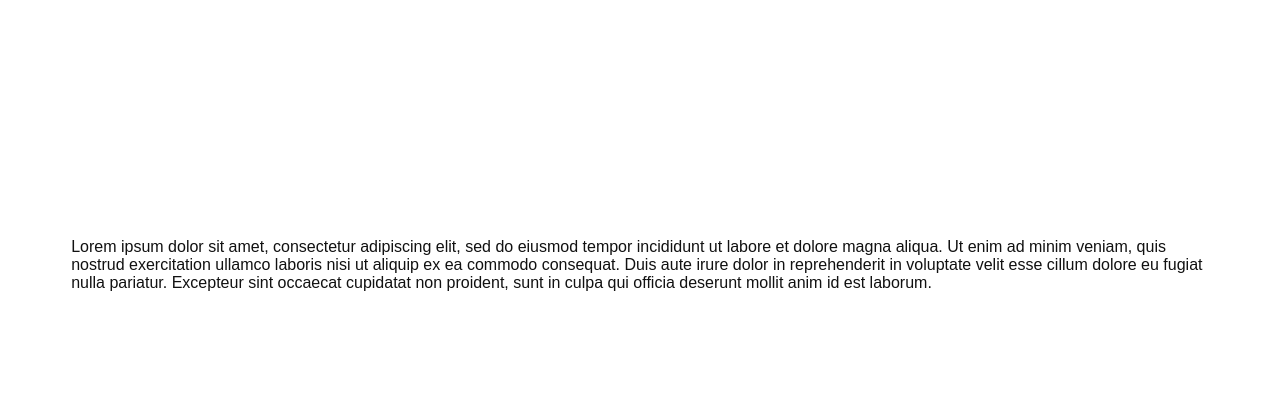
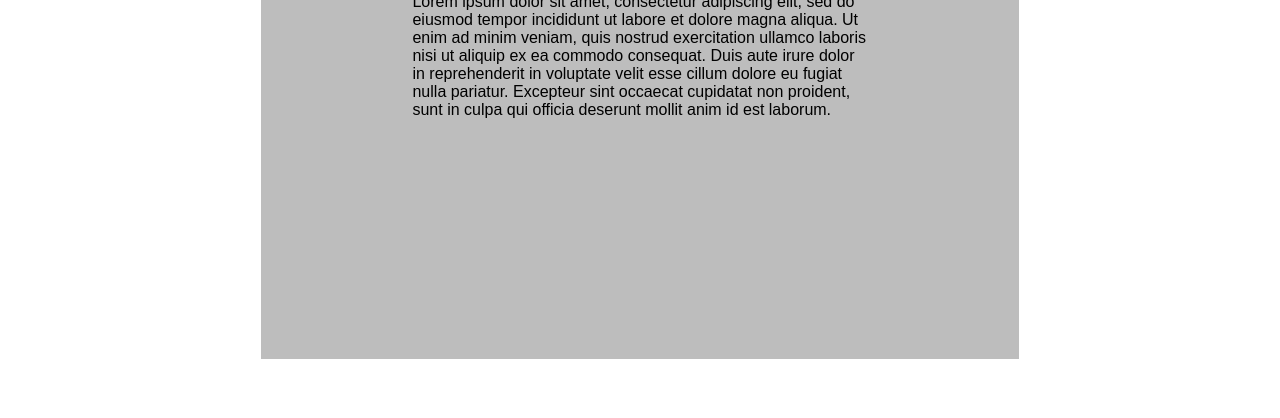
Before and after one commit to EvanOverman/Web-Server-Template, a plain HTML site: page pages/index.html in a window 1280 px wide. Shown: the part 431-849 px from the top of the page. After the commit the page ends 800 px from the top, so only its background shows below. Drawn offline with Linux system fonts and the light colour scheme.

Commit message:
Added stylesheet

```diff
--- a/pages/stylesheet.css
+++ b/pages/stylesheet.css
@@ -3,7 +3,20 @@ In css you reference different elements by their names or id's like this:
 */
 
 #banner{
-    color: #111111;
+    background-color: #bdbdbd;
+    color: #000000;
+
+    padding-left: 10%;
+    padding-right: 10%;
+
+    padding-top: 10%;
+    padding-bottom: 15%;
+
+    margin-left: 20%;
+    margin-right: 20%;
+
+    margin-top: 0px;
+    margin-bottom: 0px;
 }
 
 h1{
```
